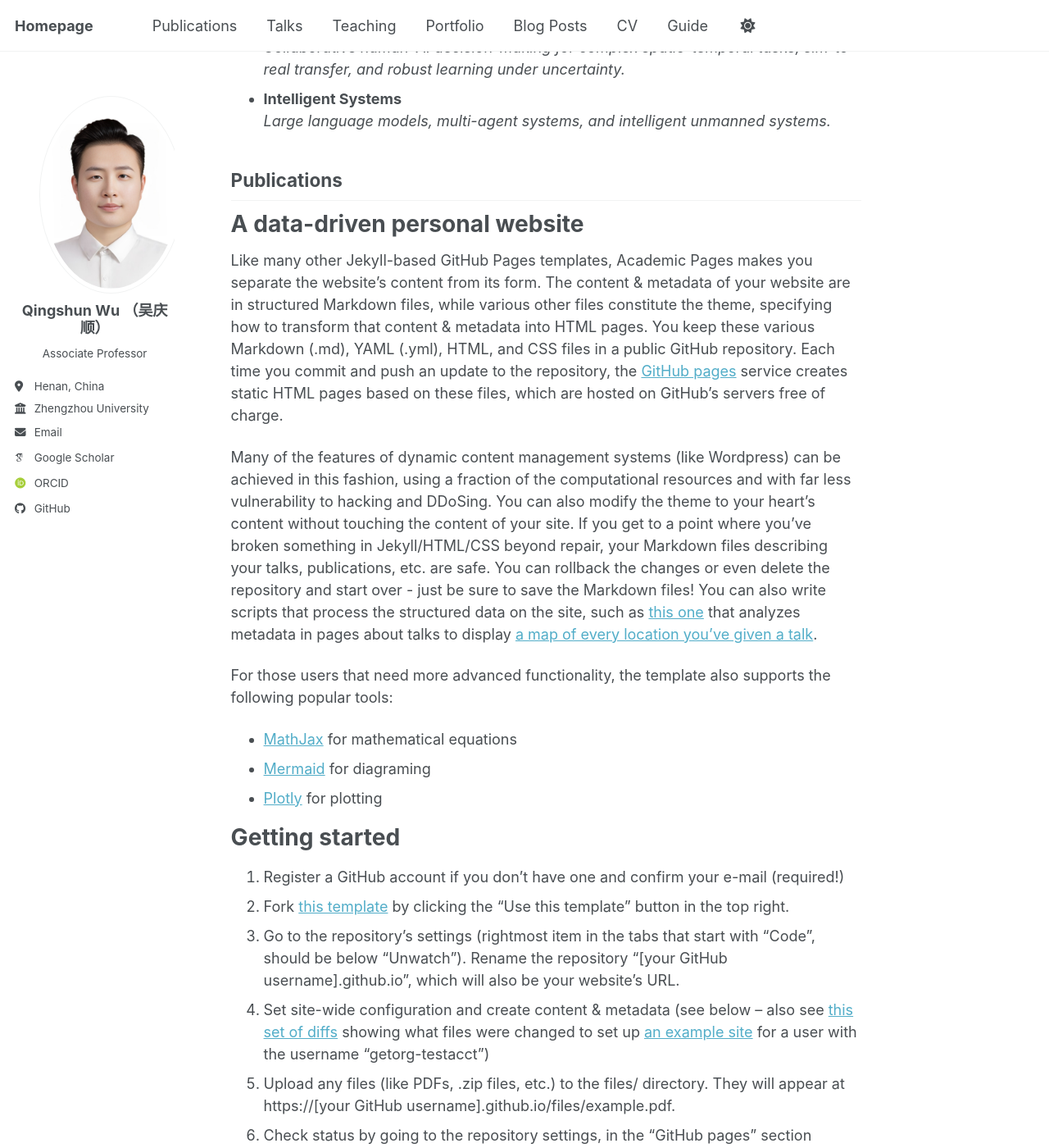
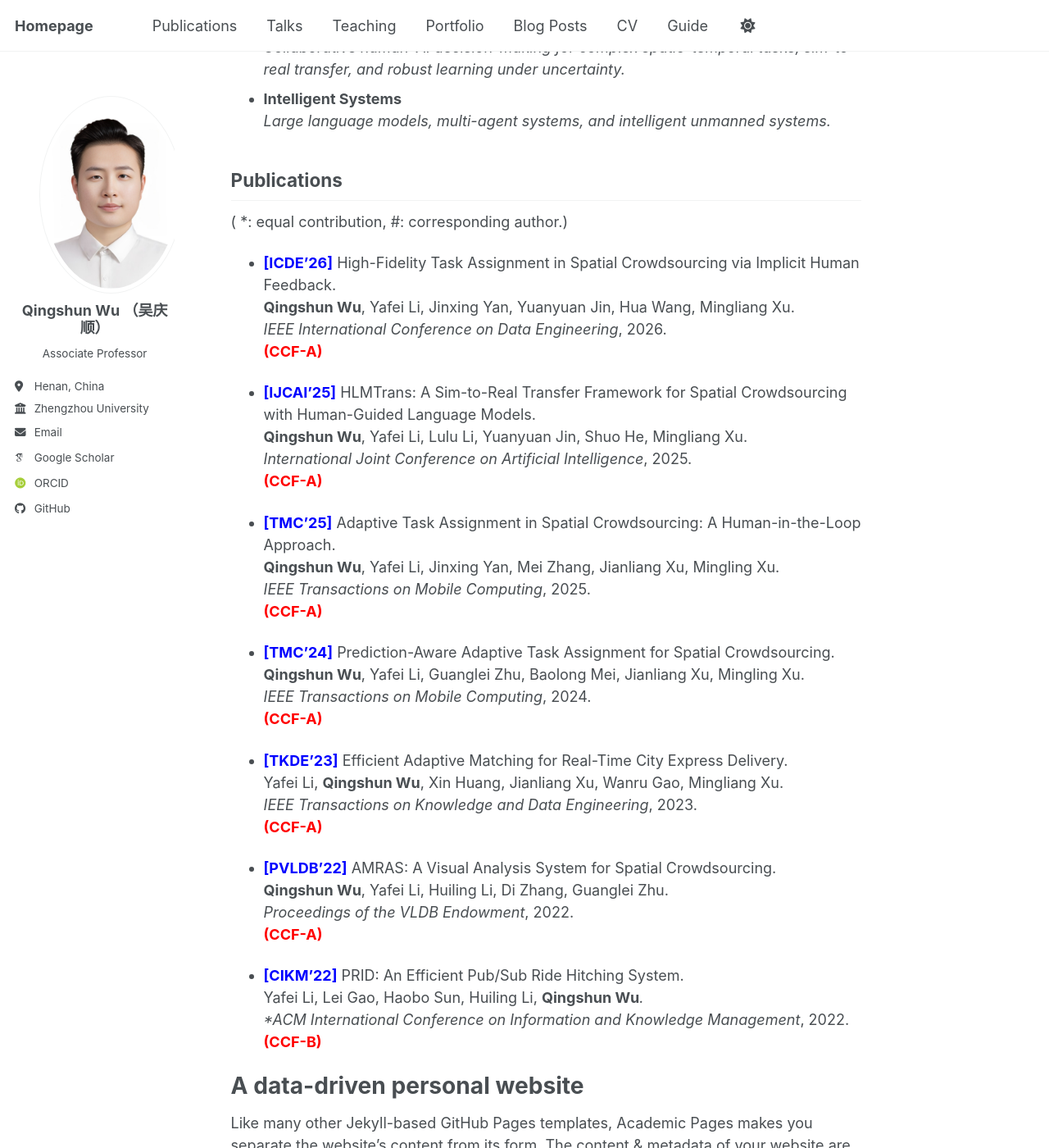
Before and after one commit to aiqswu/homepage, a Jekyll site: the page built from _pages/about.md, in a window 1280 px wide and 1400 px high, scrolled down 657 px. Shown: the whole window at 82% size. Built offline with Jekyll 4.4.1, drawn with Linux system fonts in a browser that asks for light colours; some web fonts are replaced; a script bundle is joined from its source files by our own code; library files that are not in the unit come from our copies.

Commit message:
Update about.md

```diff
--- a/_pages/about.md
+++ b/_pages/about.md
@@ -23,6 +23,42 @@ My research interests cover **Spatio-temporal Data Management and Analytics** an
 
 ## **Publications**
 
+( *: equal contribution, #: corresponding author.)
+
+- <span style="color:blue;"><strong>[ICDE'26]</strong></span> High-Fidelity Task Assignment in Spatial Crowdsourcing via Implicit Human Feedback.
+  **Qingshun Wu**, Yafei Li, Jinxing Yan, Yuanyuan Jin, Hua Wang, Mingliang Xu.
+  *IEEE International Conference on Data Engineering*, 2026.
+  <span style="color:red;"><strong>(CCF-A)</strong></span>
+
+- <span style="color:blue;"><strong>[IJCAI'25]</strong></span> HLMTrans: A Sim-to-Real Transfer Framework for Spatial Crowdsourcing with Human-Guided Language Models.
+  **Qingshun Wu**, Yafei Li, Lulu Li, Yuanyuan Jin, Shuo He, Mingliang Xu.
+  *International Joint Conference on Artificial Intelligence*, 2025.
+  <span style="color:red;"><strong>(CCF-A)</strong></span>
+
+- <span style="color:blue;"><strong>[TMC'25]</strong></span> Adaptive Task Assignment in Spatial Crowdsourcing: A Human-in-the-Loop Approach.
+  **Qingshun Wu**, Yafei Li, Jinxing Yan, Mei Zhang, Jianliang Xu, Mingling Xu.
+  *IEEE Transactions on Mobile Computing*, 2025.
+  <span style="color:red;"><strong>(CCF-A)</strong></span>
+
+- <span style="color:blue;"><strong>[TMC'24]</strong></span> Prediction-Aware Adaptive Task Assignment for Spatial Crowdsourcing.
+  **Qingshun Wu**, Yafei Li, Guanglei Zhu, Baolong Mei, Jianliang Xu, Mingling Xu.
+  *IEEE Transactions on Mobile Computing*, 2024.
+  <span style="color:red;"><strong>(CCF-A)</strong></span>
+
+- <span style="color:blue;"><strong>[TKDE'23]</strong></span> Efficient Adaptive Matching for Real-Time City Express Delivery.
+  Yafei Li, **Qingshun Wu**, Xin Huang, Jianliang Xu, Wanru Gao, Mingliang Xu.
+  *IEEE Transactions on Knowledge and Data Engineering*, 2023.
+  <span style="color:red;"><strong>(CCF-A)</strong></span>
+
+- <span style="color:blue;"><strong>[PVLDB'22]</strong></span> AMRAS: A Visual Analysis System for Spatial Crowdsourcing.
+  **Qingshun Wu**, Yafei Li, Huiling Li, Di Zhang, Guanglei Zhu.
+  *Proceedings of the VLDB Endowment*, 2022.
+  <span style="color:red;"><strong>(CCF-A)</strong></span>
+
+- <span style="color:blue;"><strong>[CIKM'22]</strong></span> PRID: An Efficient Pub/Sub Ride Hitching System.
+  Yafei Li, Lei Gao, Haobo Sun, Huiling Li, **Qingshun Wu***.
+  *ACM International Conference on Information and Knowledge Management*, 2022.
+  <span style="color:red;"><strong>(CCF-B)</strong></span>
 
 
 
```
